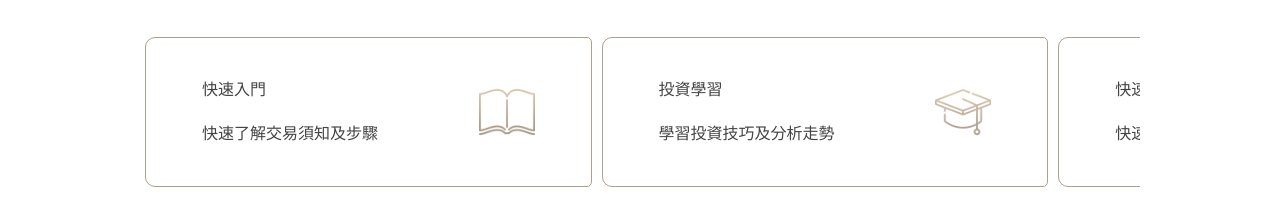
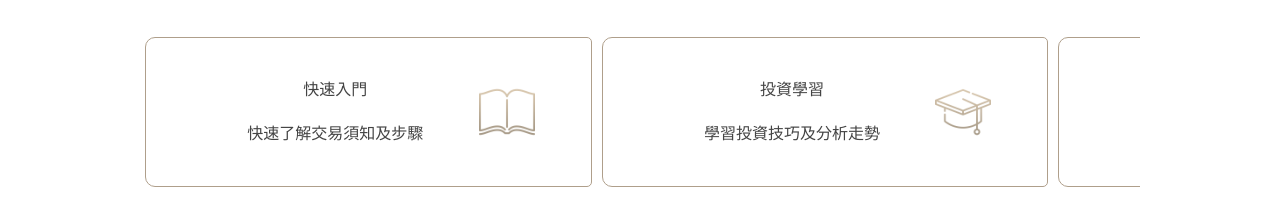
Before and after one commit to YowRu/MitradeTest, a plain HTML site: page index.html in a window 1280 px wide. Shown: the part 983-1189 px from the top of the page. Drawn offline with Linux system fonts and the light colour scheme.

Commit message:
Update index.css

```diff
--- a/css/index.css
+++ b/css/index.css
@@ -42,7 +42,7 @@
     border-top-left-radius:10px;border-bottom-left-radius:10px;
 border-bottom-right-radius:5px; border-top-right-radius:5px;padding: 30px 0;box-sizing: border-box;
 display: flex;justify-content:center;width:33%;margin: 0 5px;}
-#learn .learnWP .item .left{width: 60%;}
+#learn .learnWP .item .left{width: 60%;display: flex;flex-direction: column; justify-content: flex-start;align-items: center;}
 #learn .learnWP .item img {margin-left: 10px;width:56px;object-fit: contain;}
 #learn .learnWP .item .left p,#learn .item .left .title{color:#444;line-height:44px;}
 
```
